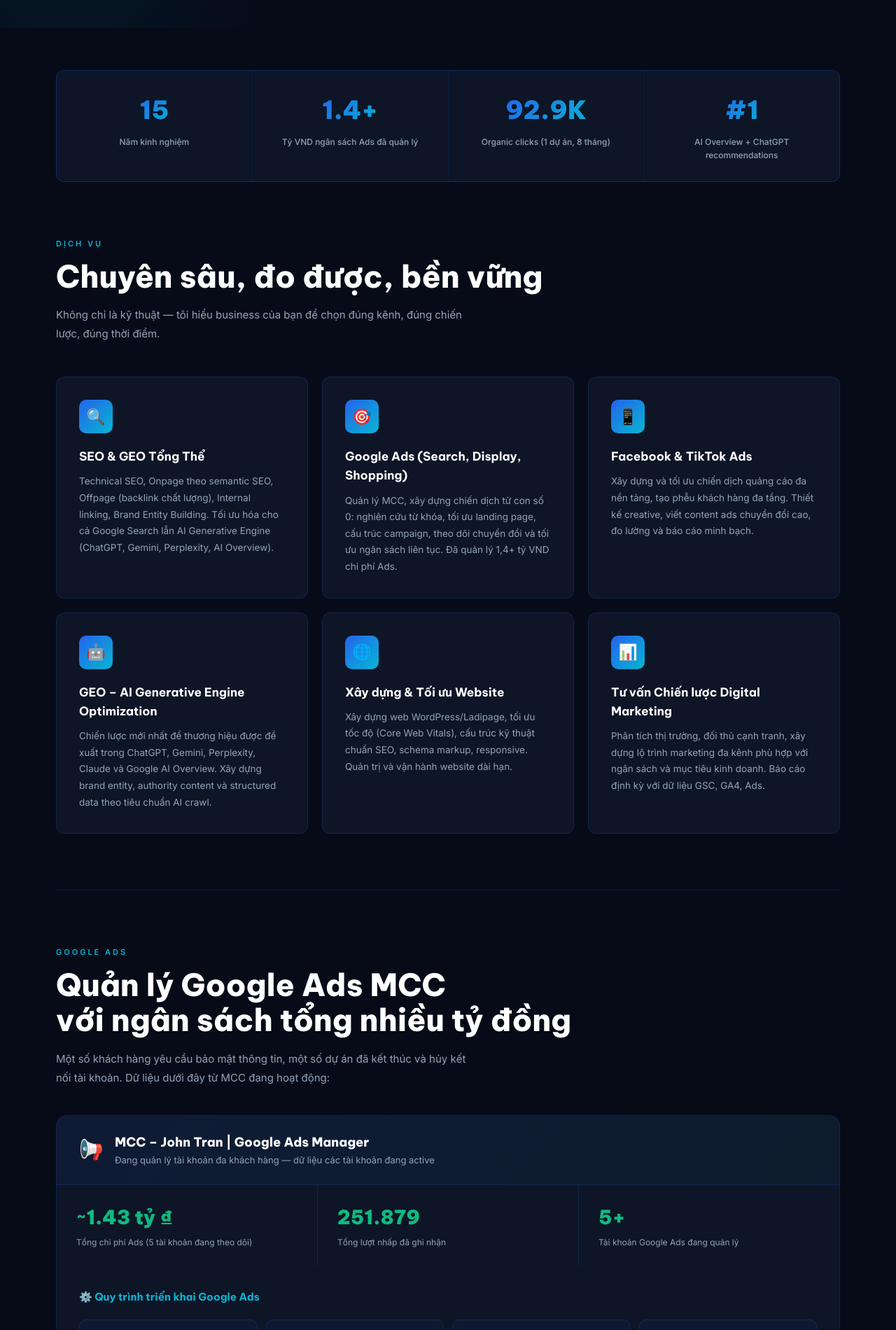
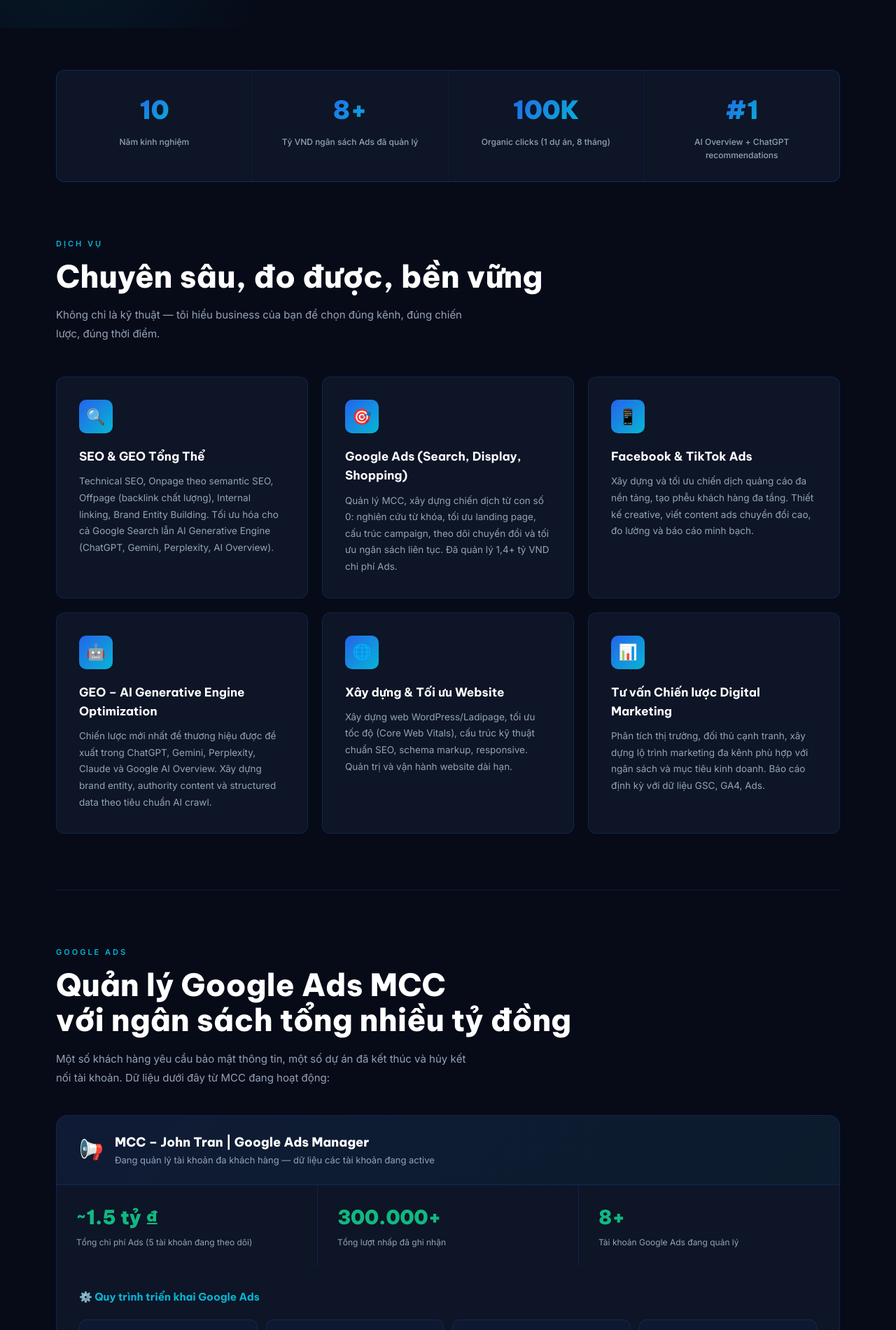
Before and after one commit to johntranmr007/portfolio, a plain HTML site: page index.html in a window 1280 px wide. Shown: the part 760-2660 px from the top of the page at 70% size. Drawn offline with Linux system fonts and the light colour scheme.

Commit message:
Add files via upload

```diff
--- a/index.html
+++ b/index.html
@@ -422,15 +422,15 @@
 <!-- STAT STRIP -->
 <div class="stat-strip" id="about">
   <div class="stat-cell">
-    <span class="stat-num" data-count="15">0</span>
+    <span class="stat-num" data-count="10">0</span>
     <span class="stat-label">Năm kinh nghiệm</span>
   </div>
   <div class="stat-cell">
-    <span class="stat-num">1.4+</span>
+    <span class="stat-num">8+</span>
     <span class="stat-label">Tỷ VND ngân sách Ads đã quản lý</span>
   </div>
   <div class="stat-cell">
-    <span class="stat-num">92.9K</span>
+    <span class="stat-num">100K</span>
     <span class="stat-label">Organic clicks (1 dự án, 8 tháng)</span>
   </div>
   <div class="stat-cell">
@@ -496,15 +496,15 @@
     </div>
     <div class="ads-metrics">
       <div class="ads-metric">
-        <div class="num">~1.43 tỷ ₫</div>
+        <div class="num">~1.5 tỷ ₫</div>
         <div class="lbl">Tổng chi phí Ads (5 tài khoản đang theo dõi)</div>
       </div>
       <div class="ads-metric">
-        <div class="num">251.879</div>
+        <div class="num">300.000+</div>
         <div class="lbl">Tổng lượt nhấp đã ghi nhận</div>
       </div>
       <div class="ads-metric">
-        <div class="num">5+</div>
+        <div class="num">8+</div>
         <div class="lbl">Tài khoản Google Ads đang quản lý</div>
       </div>
     </div>
@@ -544,6 +544,16 @@
           <div class="step-num">→</div>
           <p><strong style="color:#fff">Công cụ sử dụng</strong><br>Google Ads Editor, Keyword Planner, GA4, GTM, SEMrush, Data Studio/Looker Studio</p>
         </div>
+      </div>
+    </div>
+
+	<div style="display:grid; grid-template-columns: 1fr 1fr; gap:24px;">
+		<div>
+			<p><img src="images/google-ads.webp" style="max-width:100%" /></p>
+			<p><img src="google-ads-2.webp" style="max-width:100%" /></p>
+		</div>
+		<div>
+			<p><img src="images/google-ads-3.webp" style="max-width:100%" /></p>
 		</div>
 	</div>
   </div>
@@ -624,12 +634,16 @@
           </div>
         </div>
       </div>
+	  <div style="display:grid; grid-template-columns: 1fr 1fr; gap:24px;">
 			<div>
 				<p><img src="images/panoee-gsc.webp" style="max-width:100%" /></p>
 				<p><img src="images/panoee-ga4.webp" style="max-width:100%" /></p>
+			</div>
+			<div>
 				<p><img src="images/panoee-kw1.webp" style="max-width:100%" /></p>
 				<p><img src="images/panoee-kw2.webp" style="max-width:100%" /></p>
 				<p><img src="images/panoee-kw3.webp" style="max-width:100%" /></p>
+			</div>
 		</div>
     </div>
 
```
Lines whose indentation alone changed are shown as unchanged.
